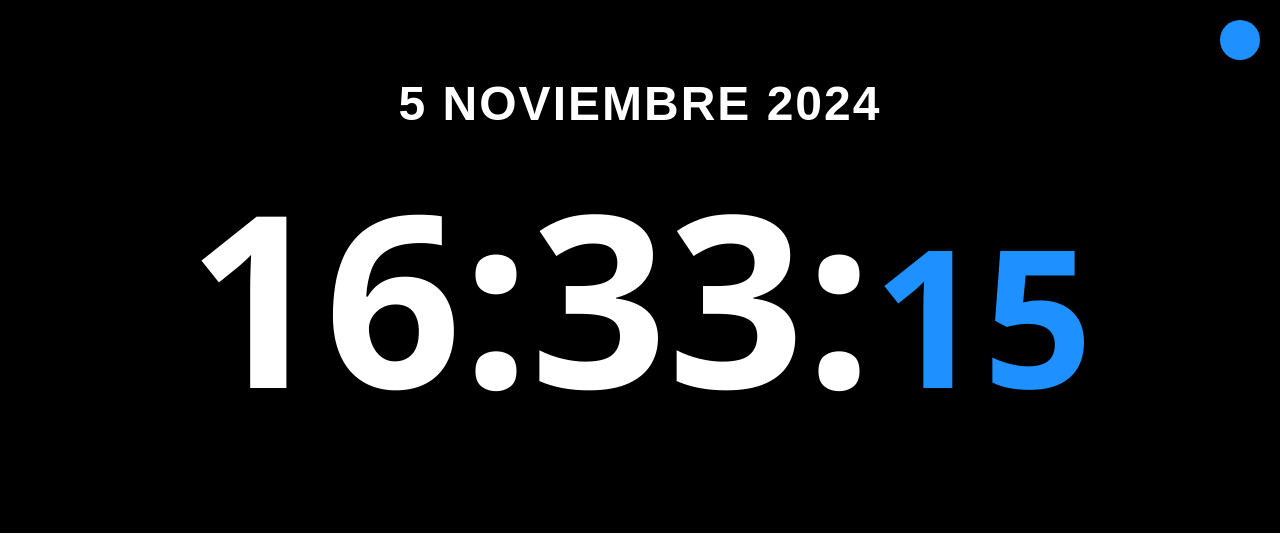
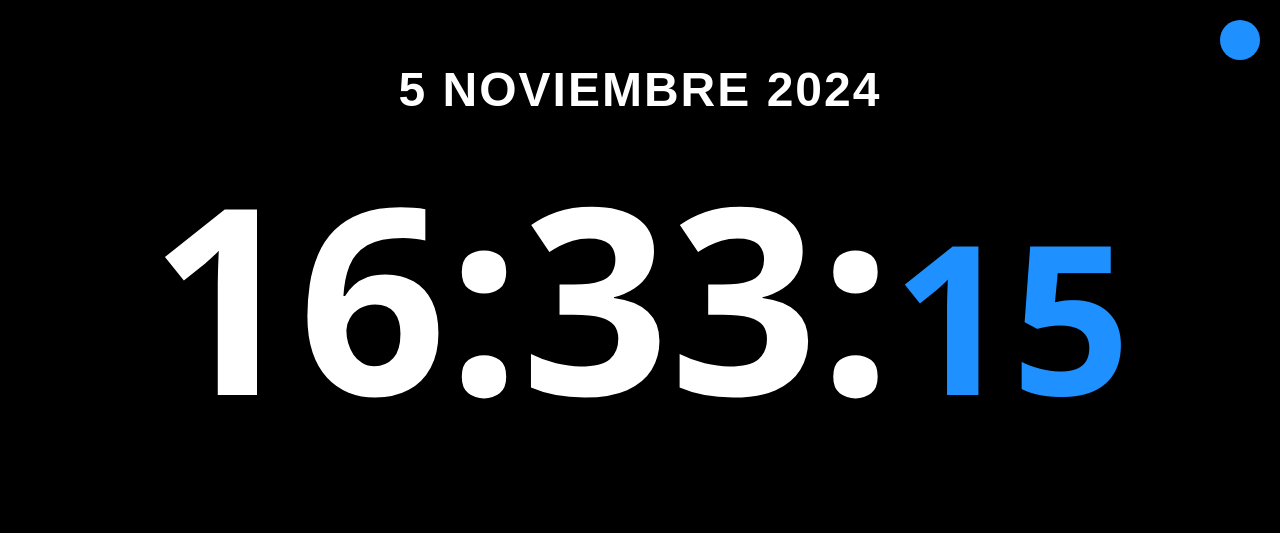
Before and after one commit to cccBurns/infodisplay, a Django app: page / in a window 1280 px wide. Shown: the top 534 px of the page. Run offline with Django 5.2, Linux system fonts and the light colour scheme.

Commit message:
martes 5 14hs

```diff
--- a/inicio/static/inicio/styles.css
+++ b/inicio/static/inicio/styles.css
@@ -35,7 +35,7 @@ body {
 
 .time {
     font-family: 'Open Sans', sans-serif;
-    font-size: 120px; /* Aumentado el tamaño de la hora */
+    font-size: 130px; /* Aumentado el tamaño de la hora */
     color: white; /* Color de la hora en blanco */
     display: flex; /* Habilita Flexbox */
     align-items: baseline; /* Centra verticalmente el contenido */
```
